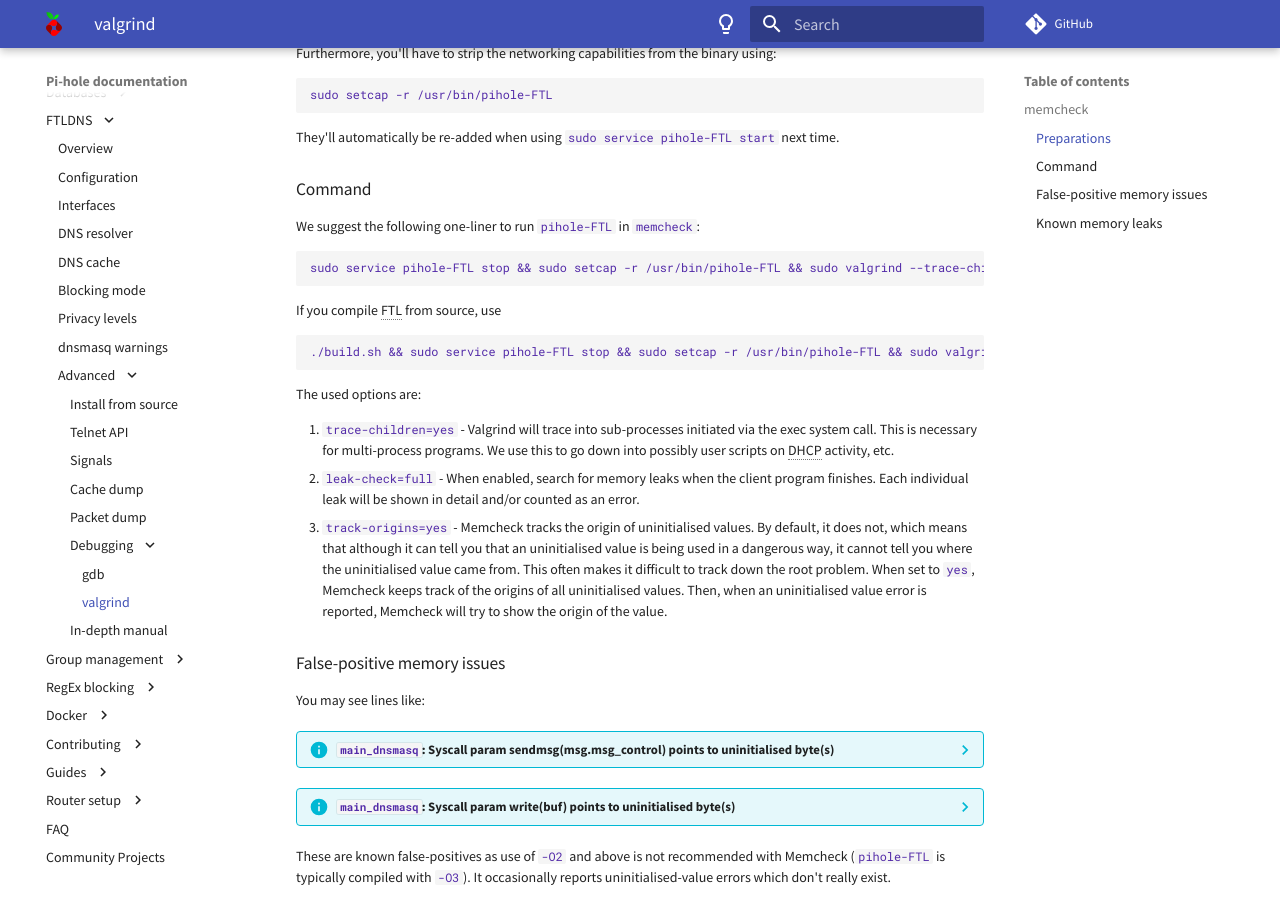
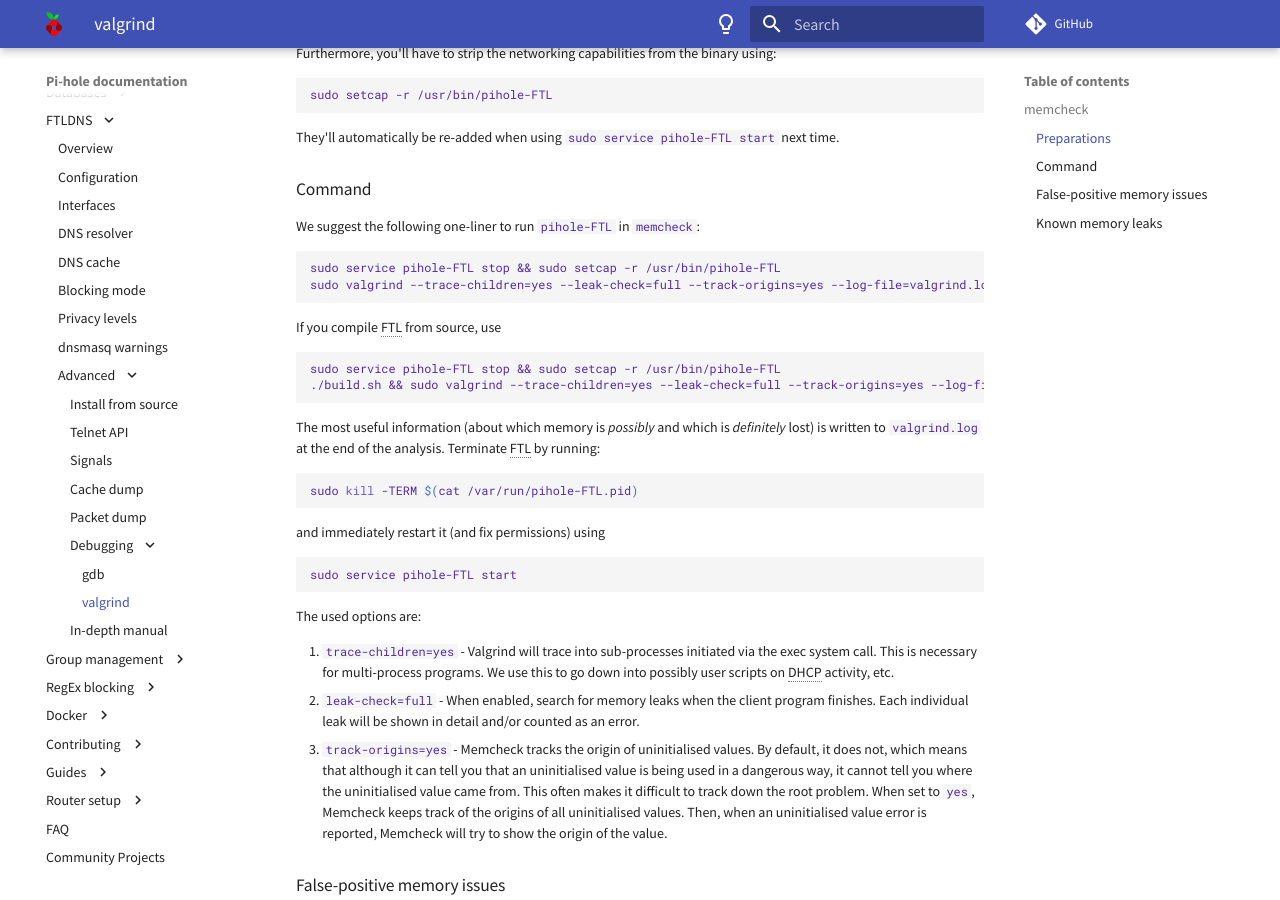
Before and after one commit to pi-hole/docs, an MkDocs documentation site: the page built from docs/ftldns/valgrind.md, in a window 1280 px wide and 900 px high, scrolled down 968 px. Built offline with MkDocs 1.6.1 and Material for MkDocs 9.7.7, drawn with Linux system fonts in a browser that asks for light colours; comment, search, counter and statistics services are not loaded.

Commit message:
Add correct TERMination command
Signed-off-by: DL6ER <dl6er@dl6er.de>

````diff
--- a/docs/ftldns/valgrind.md
+++ b/docs/ftldns/valgrind.md
@@ -44,13 +44,27 @@ They'll automatically be re-added when using `sudo service pihole-FTL start` nex
 We suggest the following one-liner to run `pihole-FTL` in `memcheck`:
 
 ```
-sudo service pihole-FTL stop && sudo setcap -r /usr/bin/pihole-FTL && sudo valgrind --trace-children=yes --leak-check=full --track-origins=yes --log-file=valgrind.log -s /usr/bin/pihole-FTL
+sudo service pihole-FTL stop && sudo setcap -r /usr/bin/pihole-FTL
+sudo valgrind --trace-children=yes --leak-check=full --track-origins=yes --log-file=valgrind.log -s /usr/bin/pihole-FTL
 ```
 
 If you compile FTL from source, use
 
 ```
-./build.sh && sudo service pihole-FTL stop && sudo setcap -r /usr/bin/pihole-FTL && sudo valgrind --trace-children=yes --leak-check=full --track-origins=yes --log-file=valgrind.log -s ./pihole-FTL
+sudo service pihole-FTL stop && sudo setcap -r /usr/bin/pihole-FTL
+./build.sh && sudo valgrind --trace-children=yes --leak-check=full --track-origins=yes --log-file=valgrind.log -s ./pihole-FTL
+```
+
+The most useful information (about which memory is *possibly* and which is *definitely* lost) is written to `valgrind.log` at the end of the analysis. Terminate FTL by running:
+
+```bash
+sudo kill -TERM $(cat /var/run/pihole-FTL.pid)
+```
+
+and immediately restart it (and fix permissions) using
+
+```bash
+sudo service pihole-FTL start
 ```
 
 The used options are:
````
